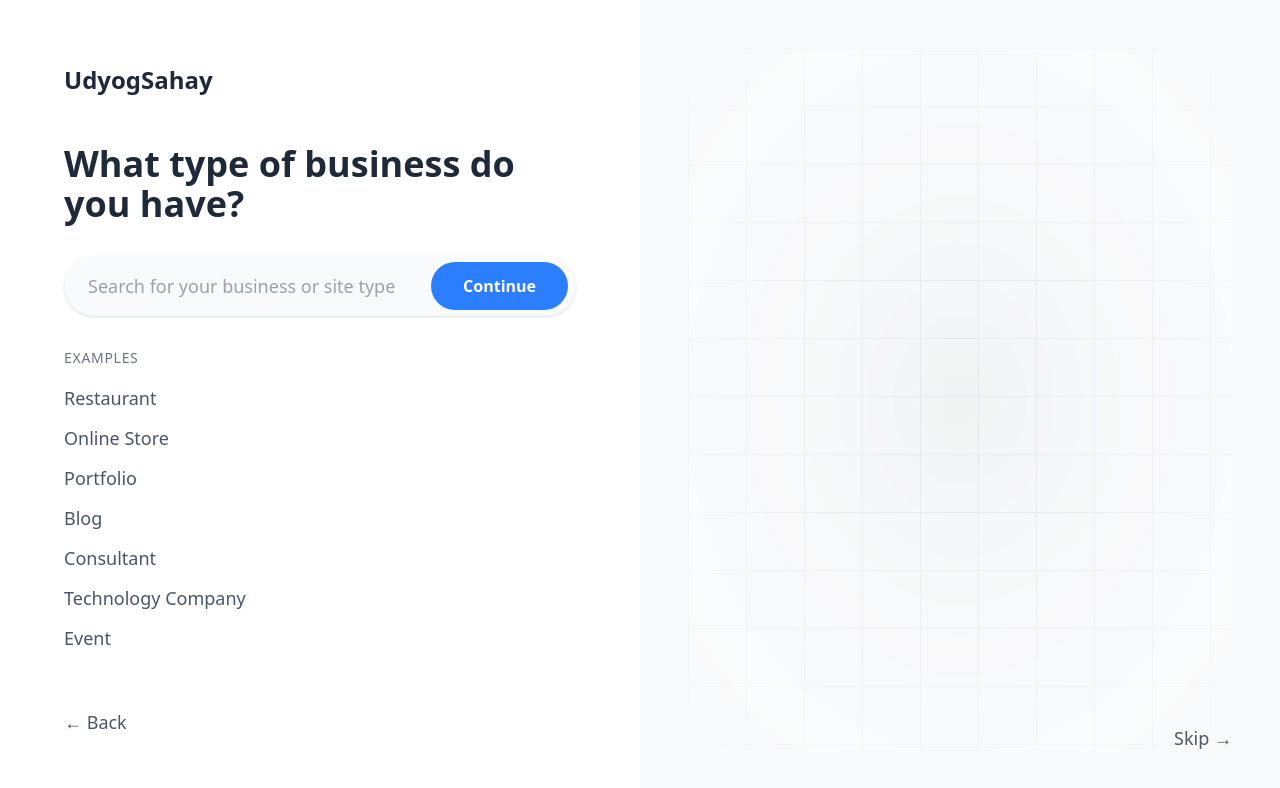
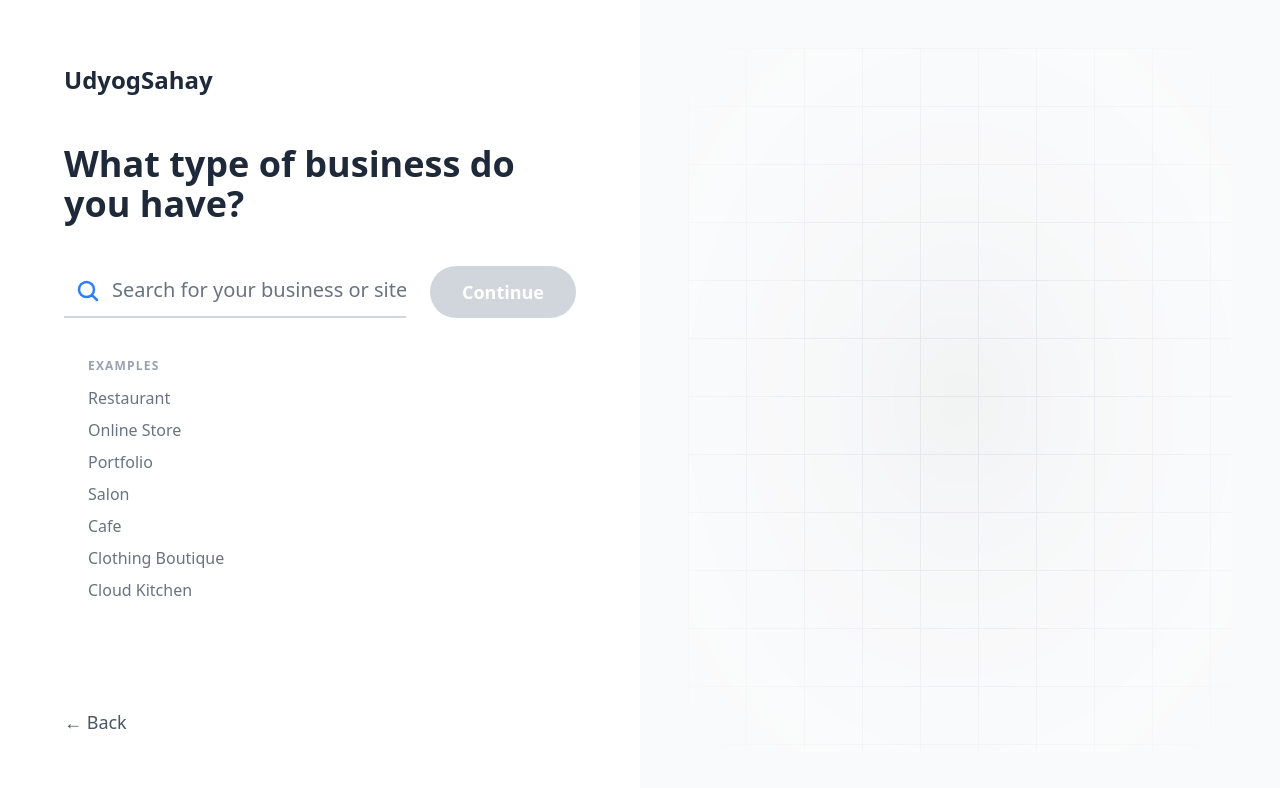
Before and after one commit to swarup081/udyogSahay, a Next.js app: page /get-started in a window 1280 px wide. Shown: the top 788 px of the page. Built offline with nearby package versions, Linux system fonts and the light colour scheme.

Commit message:
updated uiux of get-started page and added autocomplete scroolbar

```diff
--- a/src/app/get-started/page.js
+++ b/src/app/get-started/page.js
@@ -1,22 +1,181 @@
 'use client';
 import Link from 'next/link';
-import { useState } from 'react';
+import { useState, useEffect, useRef } from 'react';
 import { GridBackgroundDemo } from "@/components/GridBackgroundDemo";
 
 export default function StepOne() {
     const [searchValue, setSearchValue] = useState('');
-    const websiteTypes = [
+    const [suggestions, setSuggestions] = useState([]);
+    const autocompleteRef = useRef(null); // Ref for clickaway listener
+
+    // Using the comprehensive list provided by the user
+    const allBusinessTypes = [
+        // --- Retail & E-commerce ---
+        'Retail Shop',
+        'Kirana Store / General Store',
+        'Online Store',
+        'Clothing Boutique',
+        'Saree Shop',
+        'Footwear Store',
+        'Stationery Shop',
+        'Bookstore',
+        'Gift Shop',
+        'Mobile Store',
+        'Electronics Store',
+        'Supermarket / Mini-Mart',
+        'Toy Store',
+        'Hardware Store',
+        'Pet Store',
+
+        // --- Arts, Crafts & Handmade Goods ---
+        'Handmade Crafts Store',
+        'Candle Shop',
+        'Artificial Jewellery Shop',
+        'Jewellery Store',
+        'Handicraft Emporium',
+        'Pottery Shop',
+        'Custom Gift Maker',
+        'Home Decor Boutique',
+
+        // --- Food & Beverage ---
+        'Restaurant',
+        'Indian Restaurant',
+        'Ethnic/Theme Restaurant',
+        'Cafe',
+        'Bakery & Cake Shop',
+        'Sweet Shop',
+        'Tea Stall',
+        'Juice Center',
+        'Food Truck',
+        'Cloud Kitchen',
+        'Catering Service',
+        'Home Baker',
+
+        // --- Health, Wellness & Beauty ---
+        'Salon',
+        'Beauty Salon',
+        'Hair Salon',
+        'Nail Salon',
+        'Barbershop',
+        'Spa',
+        'Gym / Fitness Center',
+        'Yoga Studio',
+        'Healthcare Clinic',
+        'Doctor',
+        'Dentist',
+        'Pharmacy',
+        'Veterinary Clinic',
+
+        // --- Creative & Portfolio ---
+        'Portfolio',
+        'Photographer',
+        'Designer',
+        'Developer',
+        'Artist',
+        'Blogger',
+        'Writer',
+        'Influencer',
+
+        // --- Professional Services & Consultancy ---
+        'Consultant',
+        'Marketing Consultant',
+        'Financial Consultant',
+        'Business Consultant',
+        'Real Estate Agency',
+        'Construction Company',
+        'Law Firm',
+
+        // --- Technology & Agencies ---
+        'Technology Company',
+        'SaaS',
+        'Web Development Agency',
+        'Digital Marketing Agency',
+
+        // --- Events ---
+        'Event',
+        'Wedding Planner',
+        'Event Management',
+
+        // --- Education ---
+        'Educational Institution',
+        'Tutor / Coaching Center',
+        'Dance School',
+        'Music School',
+
+        // --- Local & Auto Services ---
+        'Automobile Repair',
+        'Car Wash',
+        'Mobile Repair Shop',
+        'Computer Repair',
+        'Dry Cleaner / Laundry Service',
+        'Electrician',
+        'Plumber'
+      ];
+
+    // We only want to show a few examples, not the whole list.
+    const exampleBusinessTypes = [
         'Restaurant',
         'Online Store',
         'Portfolio',
-        'Blog',
-        'Consultant',
-        'Technology Company',
-        'Event',
+        'Salon',
+        'Cafe',
+        'Clothing Boutique',
+        'Cloud Kitchen'
     ];
 
-    const handleExampleClick = (type) => {
-        setSearchValue(type);
+
+    const getFilteredSuggestions = (value) => {
+        if (value.length > 1) {
+            const lowerSearchValue = value.toLowerCase();
+            const filtered = allBusinessTypes
+                .filter(type =>
+                    type.toLowerCase().includes(lowerSearchValue)
+                )
+                .sort((a, b) => { // Ranking logic
+                    const aLower = a.toLowerCase();
+                    const bLower = b.toLowerCase();
+
+                    // 1. Prioritize "starts with"
+                    const aStartsWith = aLower.startsWith(lowerSearchValue);
+                    const bStartsWith = bLower.startsWith(lowerSearchValue);
+
+                    if (aStartsWith && !bStartsWith) return -1;
+                    if (!aStartsWith && bStartsWith) return 1;
+
+                    // 2. Prioritize shorter matches (often more general)
+                    if (a.length !== b.length) {
+                        return a.length - b.length;
+                    }
+
+                    // 3. Fallback to alphabetical
+                    return aLower.localeCompare(bLower);
+                });
+            setSuggestions(filtered);
+        } else {
+            setSuggestions([]);
+        }
+    };
+
+    useEffect(() => {
+        getFilteredSuggestions(searchValue);
+    }, [searchValue]);
+
+    // Clickaway listener to close suggestions
+    useEffect(() => {
+        function handleClickOutside(event) {
+            if (autocompleteRef.current && !autocompleteRef.current.contains(event.target)) {
+                setSuggestions([]); // Close suggestions
+            }
+        }
+        document.addEventListener("mousedown", handleClickOutside);
+        return () => {
+            document.removeEventListener("mousedown", handleClickOutside);
+        };
+    }, [autocompleteRef]);
+
+    const handleSuggestionClick = (suggestion) => {
+        setSearchValue(suggestion);
+        setSuggestions([]); // Hide suggestions on click
     };
 
     return (
@@ -25,31 +184,71 @@ export default function StepOne() {
             <div className="w-1/2 flex flex-col justify-between p-16 bg-white">
                 <div>
                     <div className="text-2xl font-bold text-gray-800 mb-12">UdyogSahay</div>
-                    <h2 className="text-4xl font-semibold text-gray-800 mb-8">
+                    <h2 className="text-4xl font-semibold text-gray-800 mb-10">
                         What type of business do you have?
                     </h2>
-                    <div className="relative mb-8">
+
+                    {/* Updated Search Bar UI */}
+                    <div className="relative mb-10" ref={autocompleteRef}>
+                        <div className="flex items-end space-x-6">
+
+                            {/* Input and Icon Wrapper */}
+                            <div className="relative flex-grow">
+                                <svg
+                                    className="absolute left-3 top-1/2 -translate-y-1/2 w-6 h-6 text-blue-500"
+                                    xmlns="http://www.w3.org/2000/svg"
+                                    fill="none"
+                                    viewBox="0 0 24 24"
+                                    strokeWidth={2.5}
+                                    stroke="currentColor"
+                                >
+                                    <path strokeLinecap="round" strokeLinejoin="round" d="m21 21-5.197-5.197m0 0A7.5 7.5 0 1 0 5.196 5.196a7.5 7.5 0 0 0 10.607 10.607Z" />
+                                </svg>
                                 <input
                                     type="text"
                                     value={searchValue}
                                     onChange={(e) => setSearchValue(e.target.value)}
+                                    onFocus={() => getFilteredSuggestions(searchValue)}
                                     placeholder="Search for your business or site type"
-                            className="w-full py-4 pl-6 pr-40 text-lg rounded-full shadow-sm bg-gray-50 text-gray-800 placeholder-gray-400 focus:ring-2 focus:ring-blue-300 transition-all duration-300 outline-none"
+                                    className="w-full bg-transparent border-0 border-b-2 border-gray-300 py-3 pl-12 text-xl text-gray-800 placeholder:text-gray-500 focus:ring-0 focus:border-blue-500 transition-colors duration-300 outline-none"
                                 />
-                        <Link href="/get-started/1">
+                                {/* Autocomplete Suggestions - Positioned relative to this wrapper */}
+                                {suggestions.length > 0 && (
+                                    <ul className="autocomplete-scrollbar absolute z-10 w-full mt-2 top-full bg-white border border-gray-200 rounded-2xl shadow-lg max-h-60 overflow-y-auto">
+                                        {suggestions.map((suggestion, index) => (
+                                            <li
+                                                key={index}
+                                                onClick={() => handleSuggestionClick(suggestion)}
+                                                className="px-6 py-2.5 text-base cursor-pointer hover:bg-gray-100 first:rounded-t-2xl last:rounded-b-2xl"
+                                            >
+                                                {suggestion}
+                                            </li>
+                                        ))}
+                                    </ul>
+                                )}
+                            </div>
 
-                        <button className="absolute right-2 top-1/2 -translate-y-1/2 bg-blue-500 text-white px-8 py-3 rounded-full hover:bg-blue-600 transition-colors text-base font-semibold">
+                            {/* Continue Button */}
+                            <Link href="/get-started/1" passHref>
+                                <button
+                                    disabled={!searchValue}
+                                    className="px-8 py-3 bg-blue-500 text-white font-semibold text-lg rounded-full hover:bg-blue-600 disabled:bg-gray-300 transition-colors"
+                                    >
                                     Continue
                                 </button>
                             </Link>
                         </div>
-                    <p className="text-sm font-medium text-gray-500 mb-4 tracking-wider">EXAMPLES</p>
-                    <ul className="space-y-3">
-                        {websiteTypes.map((type) => (
+                    </div>
+
+                    <p className="text-xs font-semibold text-gray-400 mb-3 tracking-widest uppercase pl-6">
+                        Examples
+                    </p>
+                    <ul className="space-y-2 pl-6">
+                        {exampleBusinessTypes.map((type) => ( // Using the shorter example list here
                             <li key={type}>
                                 <button
-                                    onClick={() => handleExampleClick(type)}
-                                    className="text-gray-600 hover:text-blue-600 text-lg cursor-pointer font-medium"
+                                    onClick={() => handleSuggestionClick(type)} // Using the correct handler here
+                                    className="text-gray-500 hover:text-blue-500 text-base cursor-pointer font-normal transition-colors"
                                 >
                                     {type}
                                 </button>
@@ -68,9 +267,9 @@ export default function StepOne() {
             <div className="w-1/2 bg-gray-50 flex flex-col items-center justify-center p-12 relative">
                 <GridBackgroundDemo />
                 <div className="absolute bottom-12 right-12">
-                    <Link href="/get-started/1">
+                   {/* <Link href="/get-started/1">
                         <button className="text-gray-600 hover:text-gray-900 font-medium text-lg">Skip →</button>
-                    </Link>
+                    </Link>*/}
                 </div>
             </div>
         </div>
--- a/src/app/globals.css
+++ b/src/app/globals.css
@@ -1,2 +1,18 @@
 
 @import "tailwindcss";
+
+@import "tailwindcss";
+
+/* Custom scrollbar for autocomplete */
+.autocomplete-scrollbar {
+  /* For Firefox */
+  scrollbar-width: none;
+  /* For Internet Explorer and Edge */
+  -ms-overflow-style: none;
+}
+
+/* Hide scrollbar for WebKit browsers (Chrome, Safari) */
+.autocomplete-scrollbar::-webkit-scrollbar {
+  width: 0px;
+  background: transparent; /* make scrollbar transparent */
+}
```
Lines whose indentation alone changed are shown as unchanged.
